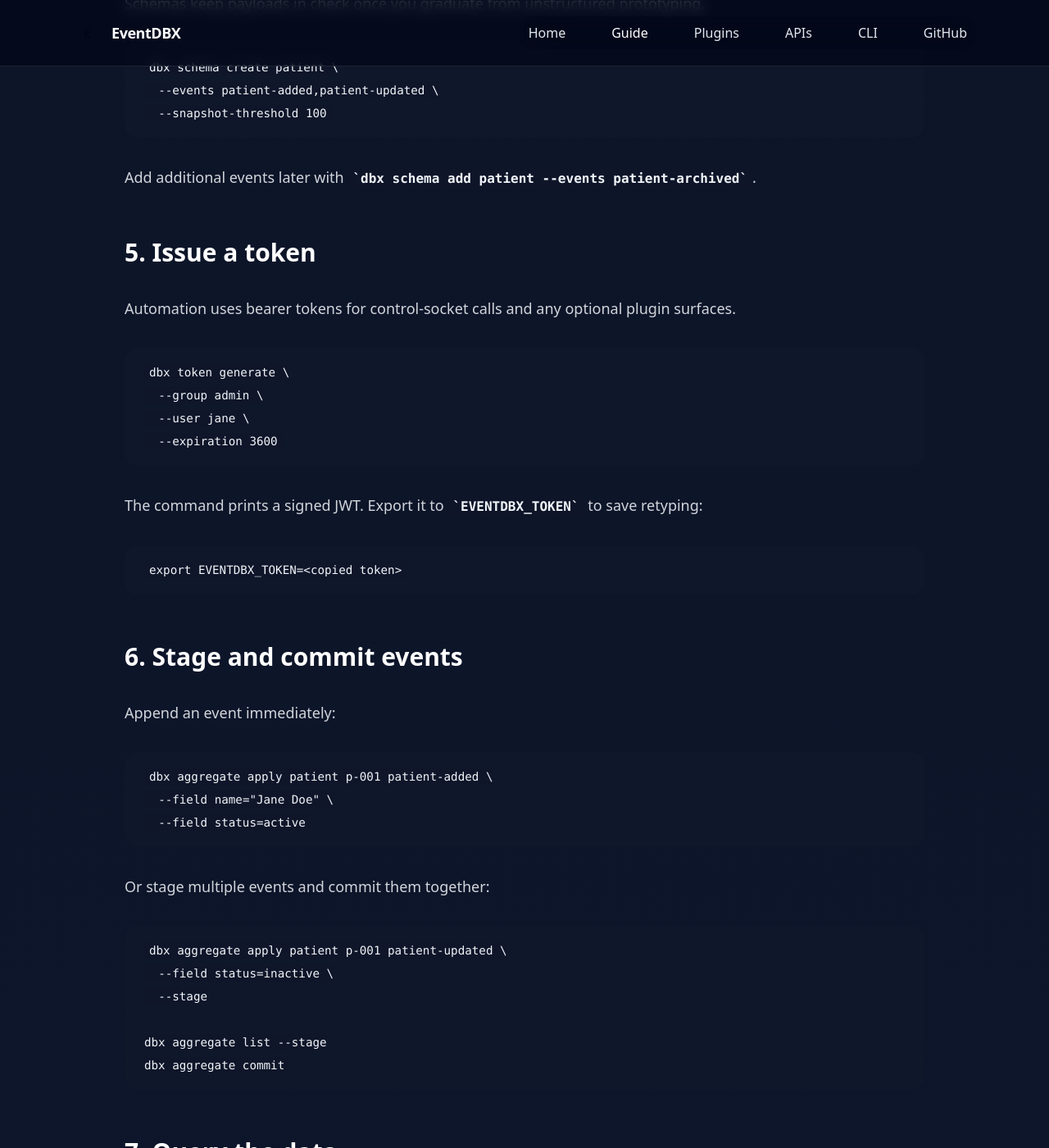
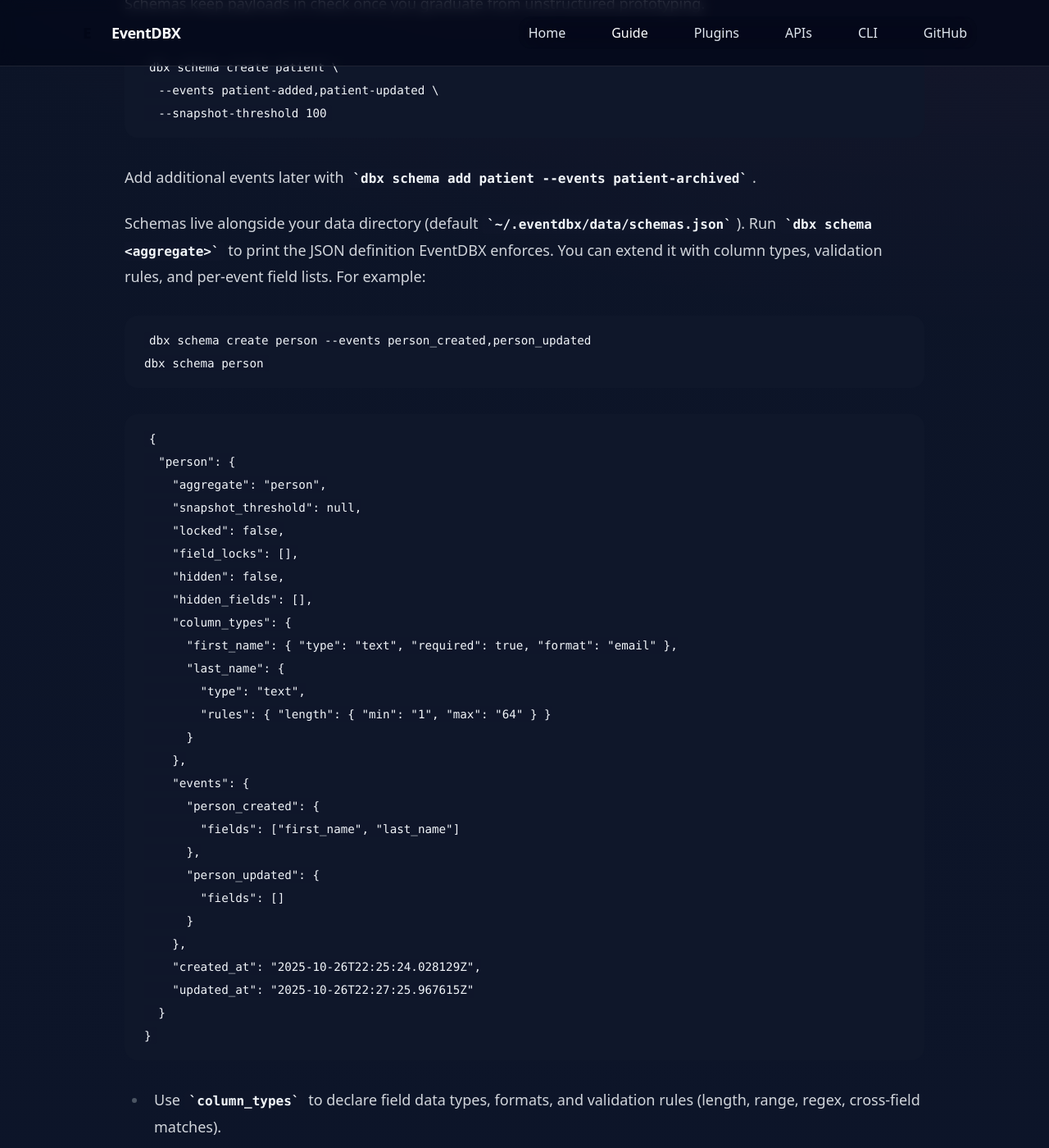
Before and after one commit to thachp/eventdbx, a Jekyll site: the page built from docs/getting-started.md, in a window 1280 px wide and 1400 px high, scrolled down 2275 px. Shown: the whole window at 82% size. Built offline with Jekyll 4.4.1, drawn with Linux system fonts in a browser that asks for light colours; nearby versions of some CDN libraries; some of the changed text lies outside the part shown.

Commit message:
docs: data type and field rules

````diff
--- a/docs/getting-started.md
+++ b/docs/getting-started.md
@@ -73,6 +73,47 @@ dbx schema create patient \
 
 Add additional events later with `dbx schema add patient --events patient-archived`.
 
+Schemas live alongside your data directory (default `~/.eventdbx/data/schemas.json`). Run `dbx schema <aggregate>` to print the JSON definition EventDBX enforces. You can extend it with column types, validation rules, and per-event field lists. For example:
+
+```bash
+dbx schema create person --events person_created,person_updated
+dbx schema person
+```
+
+```json
+{
+  "person": {
+    "aggregate": "person",
+    "snapshot_threshold": null,
+    "locked": false,
+    "field_locks": [],
+    "hidden": false,
+    "hidden_fields": [],
+    "column_types": {
+      "first_name": { "type": "text", "required": true, "format": "email" },
+      "last_name": {
+        "type": "text",
+        "rules": { "length": { "min": "1", "max": "64" } }
+      }
+    },
+    "events": {
+      "person_created": {
+        "fields": ["first_name", "last_name"]
+      },
+      "person_updated": {
+        "fields": []
+      }
+    },
+    "created_at": "2025-10-26T22:25:24.028129Z",
+    "updated_at": "2025-10-26T22:27:25.967615Z"
+  }
+}
+```
+
+- Use `column_types` to declare field data types, formats, and validation rules (length, range, regex, cross-field matches).
+- Populate `events.<event>.fields` with the fields an event may touch; an empty list keeps the event permissive.
+- Toggle `locked`, `field_locks`, or `hidden_fields` to freeze fields or suppress them from aggregate detail responses.
+
 ## 5. Issue a token
 
 Automation uses bearer tokens for control-socket calls and any optional plugin surfaces.
````
Also changed, not shown: README.md.
